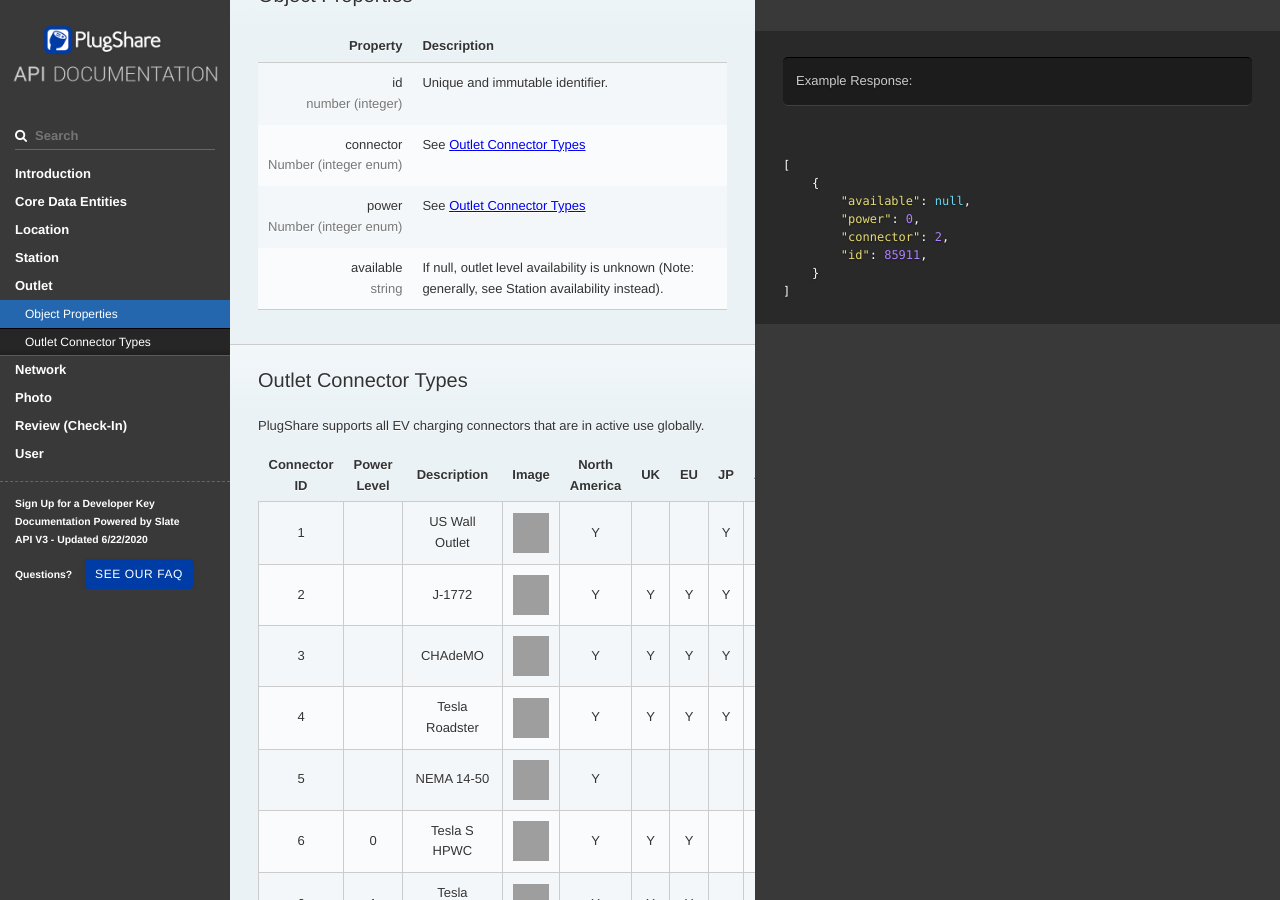
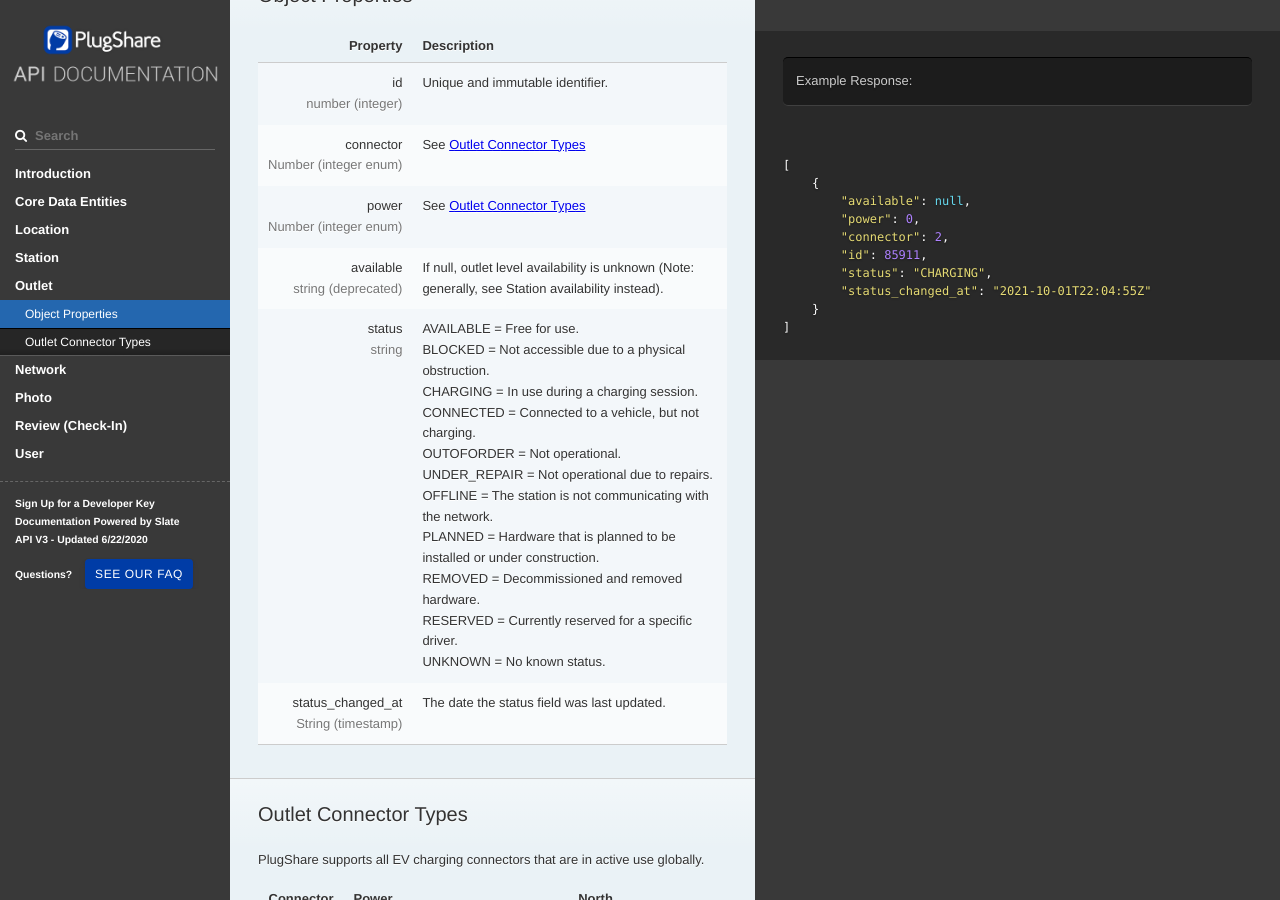
Before and after one commit to PlugShare/plugshare.github.io, a Jekyll site: the page docs/index.html, which Jekyll copies as it is, in a window 1280 px wide and 900 px high, scrolled down 16599 px, cut to the strip 0-900 px from the top of the window. Built offline with Jekyll 4.4.1, drawn with Linux system fonts in a browser that asks for light colours; some web fonts are replaced; grey boxes are pictures that could not be loaded.

Commit message:
publish: add outlet.status and status_changed_at
generated from commit 20dff9f3ac311df367675cf4b3a3ec3cfe2e7dec

```diff
--- a/docs/index.html
+++ b/docs/index.html
@@ -1646,6 +1646,8 @@
         </span><span class="s2">"power"</span><span class="p">:</span><span class="w"> </span><span class="mi">0</span><span class="p">,</span><span class="w">
         </span><span class="s2">"connector"</span><span class="p">:</span><span class="w"> </span><span class="mi">2</span><span class="p">,</span><span class="w">
         </span><span class="s2">"id"</span><span class="p">:</span><span class="w"> </span><span class="mi">85911</span><span class="p">,</span><span class="w">
+        </span><span class="s2">"status"</span><span class="p">:</span><span class="w"> </span><span class="s2">"CHARGING"</span><span class="p">,</span><span class="w">
+        </span><span class="s2">"status_changed_at"</span><span class="p">:</span><span class="w"> </span><span class="s2">"2021-10-01T22:04:55Z"</span><span class="w">
     </span><span class="p">}</span><span class="w">
 </span><span class="p">]</span><span class="w">
 </span></code></pre>
@@ -1678,10 +1680,37 @@
   <tr>
     <td>
       <div class="field">available</div>
+      <div class="type">string (deprecated)</div>
+    </td>
+    <td>If null, outlet level availability is unknown (Note: generally, see Station availability instead).</td>
+  </tr>
+  <tr>
+    <td>
+      <div class="field">status</div>
       <div class="type">string</div>
     </td>
-    <td>If null, outlet level availability is unknown (Note: generally, see Station availability instead).</td>
-  </tr>
+    <td>
+      <div>AVAILABLE = Free for use.</div>
+      <div>BLOCKED = Not accessible due to a physical obstruction.</div>
+      <div>CHARGING = In use during a charging session.</div>
+      <div>CONNECTED = Connected to a vehicle, but not charging.</div>
+      <div>OUTOFORDER = Not operational.</div>
+      <div>UNDER_REPAIR = Not operational due to repairs.</div>
+      <div>OFFLINE = The station is not communicating with the network.</div>
+      <div>PLANNED = Hardware that is planned to be installed or under construction.</div>
+      <div>REMOVED = Decommissioned and removed hardware.</div>
+      <div>RESERVED = Currently reserved for a specific driver.</div>
+      <div>UNKNOWN = No known status.</div>
+    </td>
+  </tr>
+  <tr>
+    <td>
+      <div class="field">status_changed_at</div>
+      <div class="type">String (timestamp)</div>
+    </td>
+    <td>The date the status field was last updated.</td>
+  </tr>
+  <tr>
 </table>
 <h2 id='outlet-connector-types'>Outlet Connector Types</h2>
 <p>PlugShare supports all EV charging connectors that are in active use globally.</p>
```
